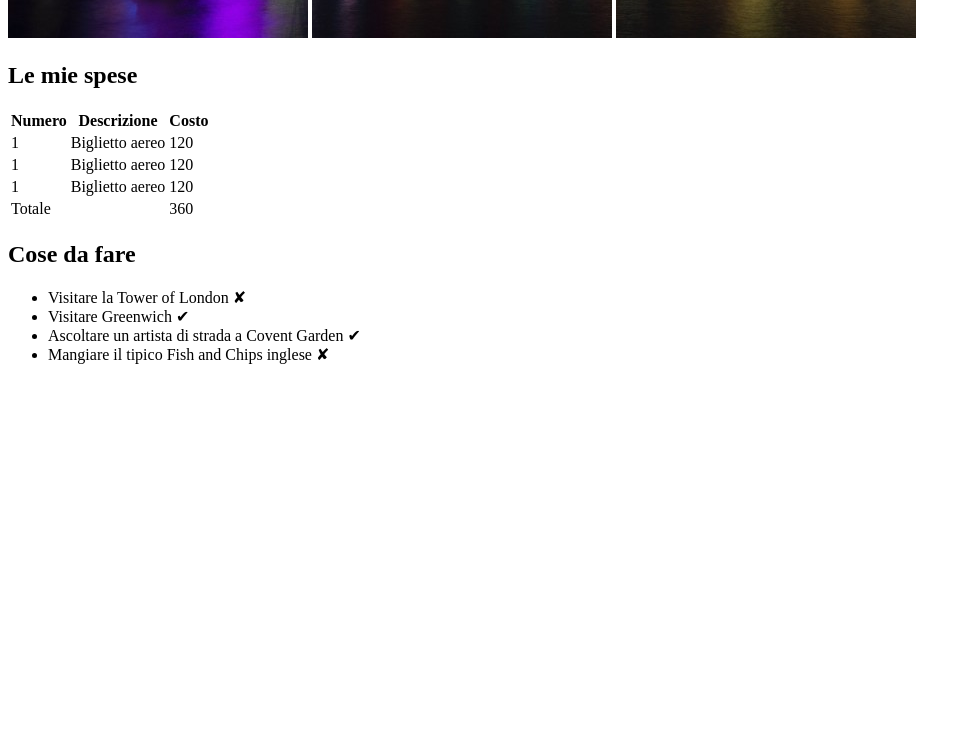
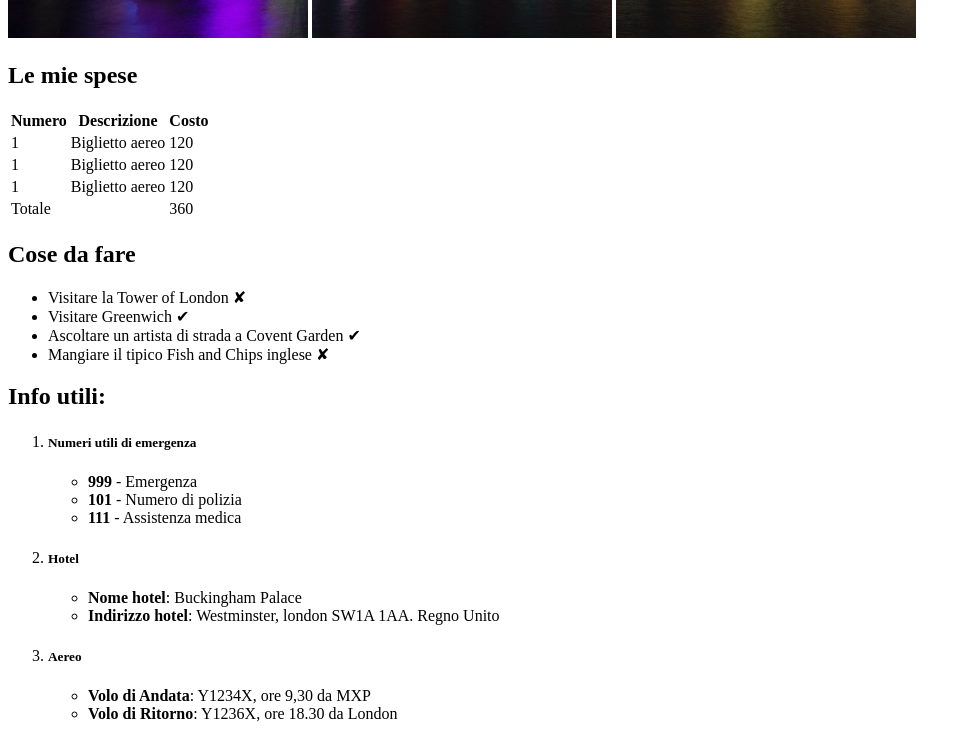
Before and after one commit to Prico3/html-london-trip, a plain HTML site: page index.html in a window 1280 px wide. Shown: the part 642-1381 px from the top of the page, without its empty margins (0-971 px from the left). Before the commit the page ends 1022 px from the top, so only its background shows below. Drawn offline with Linux system fonts and the light colour scheme.

Commit message:
completata quarta parte

```diff
--- a/index.html
+++ b/index.html
@@ -69,8 +69,33 @@
         <!-- /terza parte -->
 
         <!-- quarta parte-->
+            <h2>Info utili:</h2>
+                <ol>
+                    <li>
+                        <h5>Numeri utili di emergenza</h5>
+                        <ul>
+                            <li><strong>999</strong> - Emergenza</li>
+                            <li><strong>101</strong> - Numero di polizia</li>
+                            <li><strong>111</strong> - Assistenza medica</li>
+                        </ul>
+                    </li>
+                    <li>
+                        <h5>Hotel</h5>
+                        <ul>
+                            <li><strong>Nome hotel</strong>: Buckingham Palace</li>
+                            <li><strong>Indirizzo hotel</strong>: Westminster, london SW1A 1AA. Regno Unito</li>
+                        </ul>
+                    </li>
+                    <li>
+                        <h5>Aereo</h5>
+                        <ul>
+                            <li><strong>Volo di Andata</strong>: Y1234X, ore 9,30 da MXP</li>
+                            <li><strong>Volo di Ritorno</strong>: Y1236X, ore 18.30 da London</li>
+                        </ul>
+                    </li>
+                </ol>
+        <!-- /quarta parte -->
 
-        <!-- /quarta parte -->
     </main>
 
     <footer>
```
